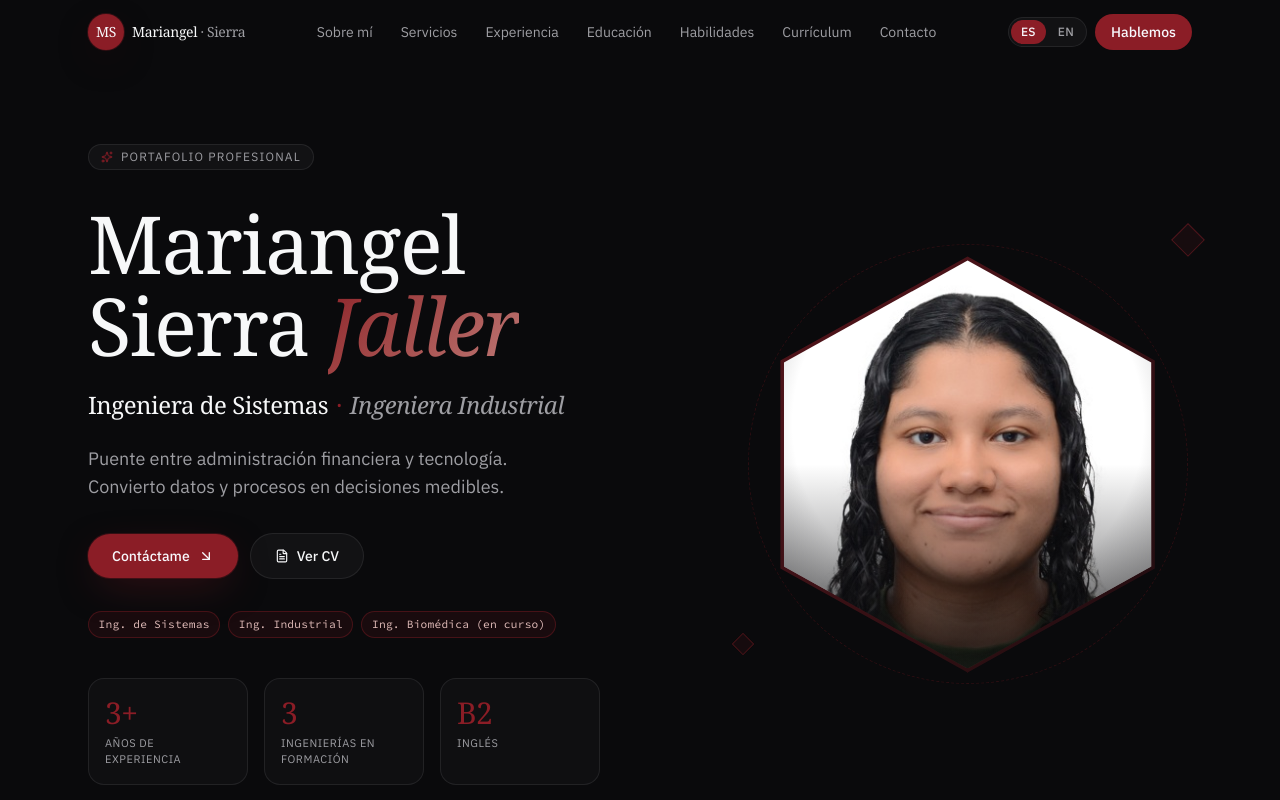
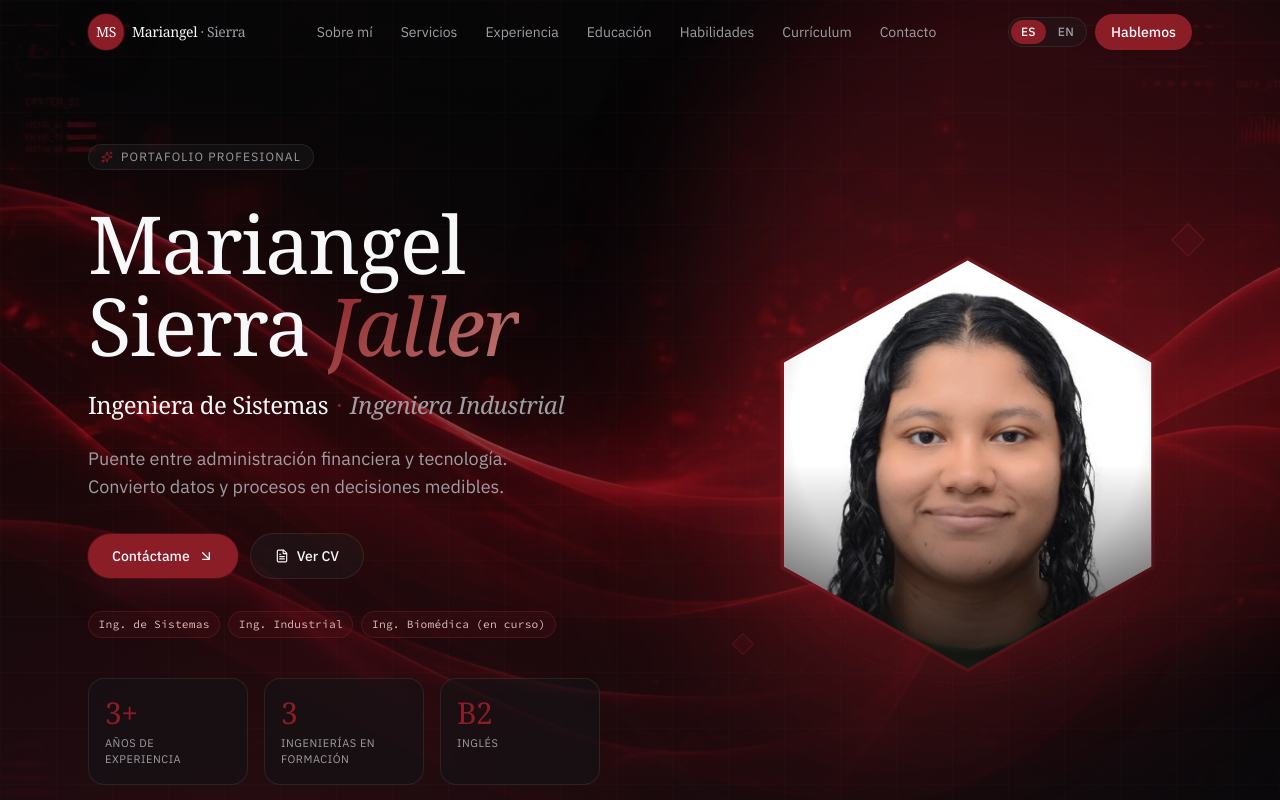
Before and after one commit to MariangelSierraJaller/mariangelsierrajaller.github.io, a React (Vite) app: page /es in a window 1280 px wide. Shown: the top 800 px of the page. Built offline with nearby package versions, Linux system fonts and the light colour scheme; a web font is replaced by a local one.

Commit message:
Refactor Hero section inline styles

```diff
--- a/src/components/HeroSection.tsx
+++ b/src/components/HeroSection.tsx
@@ -19,19 +19,23 @@ export default function HeroSection() {
   const secondaryTitle = profile === "admin" ? t<string>("hero.titleTech") : t<string>("hero.titleAdmin");
 
   return (
-    <section className="relative overflow-hidden pt-28 pb-16 sm:pt-36 sm:pb-24">
+    <section className="relative isolate overflow-hidden pt-28 pb-16 sm:pt-36 sm:pb-24">
       {/* Ambient background — Rojo Santino waves */}
-      <div className="pointer-events-none absolute inset-0 -z-10">
-        <img
-          src={heroBg}
-          alt=""
-          aria-hidden
-          className="absolute inset-0 h-full w-full object-cover opacity-70 [filter:blur(2px)_saturate(115%)]"
-        />
-        <div className="absolute inset-0 bg-gradient-to-b from-background/70 via-background/40 to-background" />
+      <div
+        aria-hidden
+        className="absolute inset-0 z-0"
+        style={{
+          backgroundImage: `url(${heroBg})`,
+          backgroundSize: "cover",
+          backgroundPosition: "center",
+        }}
+      />
+      <div aria-hidden className="pointer-events-none absolute inset-0 z-0 [filter:saturate(115%)]">
+        <div className="absolute inset-0 backdrop-blur-[2px]" />
+        <div className="absolute inset-0 bg-gradient-to-b from-background/60 via-background/40 to-background" />
         <div className="absolute right-[-10%] top-[-10%] h-[700px] w-[700px] rounded-full bg-primary/25 blur-3xl" />
-        <div className="absolute inset-0 bg-[radial-gradient(circle_at_20%_100%,rgba(139,30,40,0.18),transparent_60%)]" />
-        <svg className="absolute inset-0 h-full w-full opacity-[0.04]" xmlns="http://www.w3.org/2000/svg">
+        <div className="absolute inset-0 bg-[radial-gradient(circle_at_20%_100%,rgba(139,30,40,0.22),transparent_60%)]" />
+        <svg className="absolute inset-0 h-full w-full opacity-[0.05]" xmlns="http://www.w3.org/2000/svg">
           <defs>
             <pattern id="grid" width="56" height="56" patternUnits="userSpaceOnUse">
               <path d="M 56 0 L 0 0 0 56" fill="none" stroke="currentColor" strokeWidth="0.5" />
@@ -41,7 +45,8 @@ export default function HeroSection() {
         </svg>
       </div>
 
-      <div className="mx-auto grid max-w-6xl grid-cols-1 items-center gap-12 px-6 lg:grid-cols-[1.15fr_0.85fr]">
+      <div className="relative z-10 mx-auto grid max-w-6xl grid-cols-1 items-center gap-12 px-6 lg:grid-cols-[1.15fr_0.85fr]">
+
         {/* Left: copy */}
         <motion.div
           initial={{ opacity: 0, y: 20 }}
```
